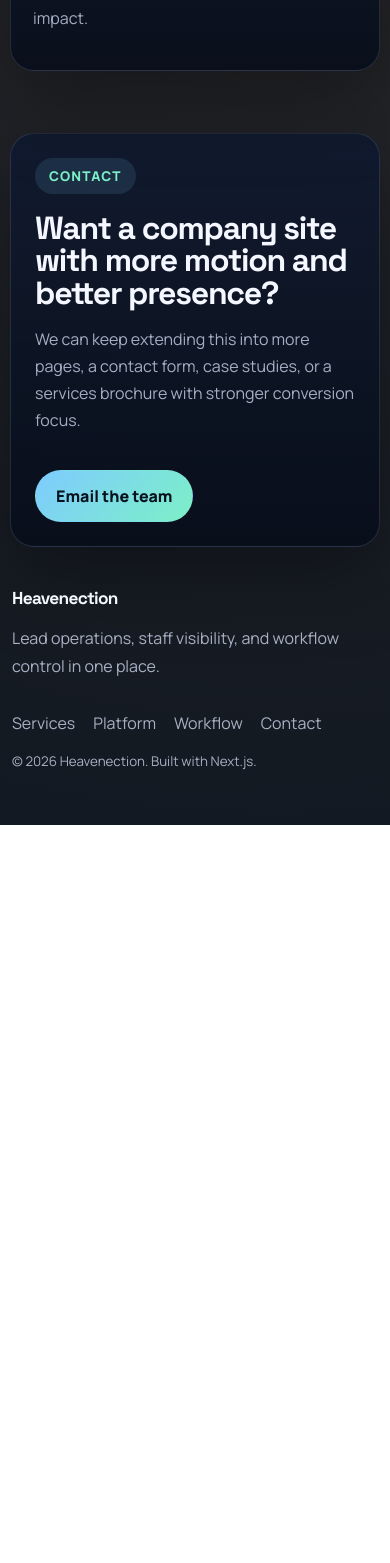
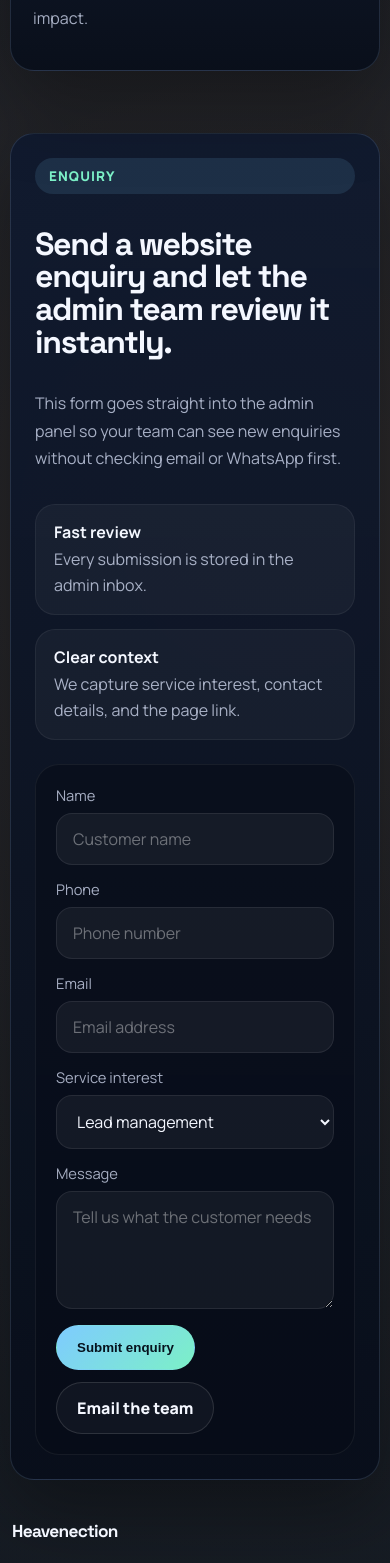
Before and after one commit to blesson7777/Heavenection-Web, a Next.js app: page / in a window 390 px wide. Shown: the part 6480-8043 px from the top of the page. Before the commit the page ends 7305 px from the top, so only its background shows below. Built offline with nearby package versions, Linux system fonts and the light colour scheme.

Commit message:
Add website enquiry form

```diff
--- /dev/null
+++ b/app/api/enquiry/route.js
@@ -0,0 +1,34 @@
+import { NextResponse } from "next/server";
+
+export async function POST(request) {
+  const backendBase = process.env.BACKEND_API_URL || process.env.NEXT_PUBLIC_BACKEND_API_URL;
+  if (!backendBase) {
+    return NextResponse.json(
+      { error: "Backend API URL is not configured." },
+      { status: 500 },
+    );
+  }
+
+  let payload = {};
+  try {
+    payload = await request.json();
+  } catch {
+    return NextResponse.json({ error: "Invalid enquiry payload." }, { status: 400 });
+  }
+
+  const response = await fetch(`${backendBase.replace(/\/$/, "")}/api/website-enquiries/`, {
+    method: "POST",
+    headers: {
+      "Content-Type": "application/json",
+    },
+    body: JSON.stringify(payload),
+    cache: "no-store",
+  });
+
+  const contentType = response.headers.get("content-type") || "";
+  const body = contentType.includes("application/json")
+    ? await response.json().catch(() => ({}))
+    : { detail: await response.text() };
+
+  return NextResponse.json(body, { status: response.status });
+}
--- a/app/globals.css
+++ b/app/globals.css
@@ -623,13 +623,122 @@ a {
 }
 
 .contact-card {
-  display: flex;
-  align-items: center;
-  justify-content: space-between;
-  gap: 20px;
+  display: grid;
+  grid-template-columns: minmax(0, 1fr) minmax(320px, 1.05fr);
+  gap: 24px;
   margin: 48px 0 30px;
   padding: 28px;
   border-radius: 28px;
+}
+
+.contact-copy {
+  display: grid;
+  align-content: start;
+  gap: 16px;
+}
+
+.contact-points {
+  display: grid;
+  gap: 14px;
+}
+
+.contact-points div {
+  padding: 16px 18px;
+  border-radius: 20px;
+  background: rgba(255, 255, 255, 0.04);
+  border: 1px solid rgba(255, 255, 255, 0.06);
+}
+
+.contact-points strong {
+  display: block;
+  margin-bottom: 4px;
+  color: var(--text);
+}
+
+.contact-points span {
+  color: var(--muted);
+  line-height: 1.6;
+}
+
+.contact-form {
+  display: grid;
+  gap: 16px;
+  padding: 20px;
+  border-radius: 24px;
+  background: rgba(8, 12, 24, 0.6);
+  border: 1px solid rgba(255, 255, 255, 0.06);
+}
+
+.contact-grid {
+  display: grid;
+  grid-template-columns: repeat(2, minmax(0, 1fr));
+  gap: 14px;
+}
+
+.contact-form label {
+  display: grid;
+  gap: 8px;
+}
+
+.contact-form span {
+  font-size: 0.92rem;
+  color: var(--muted);
+}
+
+.contact-form input,
+.contact-form select,
+.contact-form textarea {
+  width: 100%;
+  border: 1px solid rgba(255, 255, 255, 0.08);
+  border-radius: 16px;
+  background: rgba(255, 255, 255, 0.05);
+  color: var(--text);
+  padding: 14px 16px;
+  font: inherit;
+  outline: none;
+  transition: border-color 0.2s ease, transform 0.2s ease, box-shadow 0.2s ease;
+}
+
+.contact-form input::placeholder,
+.contact-form textarea::placeholder {
+  color: rgba(255, 255, 255, 0.38);
+}
+
+.contact-form input:focus,
+.contact-form select:focus,
+.contact-form textarea:focus {
+  border-color: rgba(126, 203, 255, 0.55);
+  box-shadow: 0 0 0 4px rgba(126, 203, 255, 0.12);
+}
+
+.contact-message {
+  grid-column: 1 / -1;
+}
+
+.contact-actions {
+  display: flex;
+  flex-wrap: wrap;
+  gap: 12px;
+}
+
+.contact-success,
+.contact-error {
+  margin: 0;
+  padding: 12px 14px;
+  border-radius: 14px;
+  font-weight: 600;
+}
+
+.contact-success {
+  background: rgba(58, 197, 139, 0.12);
+  color: #9ef0c9;
+  border: 1px solid rgba(58, 197, 139, 0.22);
+}
+
+.contact-error {
+  background: rgba(255, 115, 115, 0.12);
+  color: #ffbbbb;
+  border: 1px solid rgba(255, 115, 115, 0.22);
 }
 
 .footer {
@@ -674,8 +783,7 @@ a {
   }
 
   .contact-card {
-    align-items: flex-start;
-    flex-direction: column;
+    grid-template-columns: 1fr;
   }
 }
 
@@ -746,4 +854,8 @@ a {
     padding: 24px;
     border-radius: 24px;
   }
+
+  .contact-grid {
+    grid-template-columns: 1fr;
+  }
 }
--- a/app/page.jsx
+++ b/app/page.jsx
@@ -90,6 +90,16 @@ const fadeUp = {
 
 export default function HomePage() {
   const [menuOpen, setMenuOpen] = useState(false);
+  const [isSubmitting, setIsSubmitting] = useState(false);
+  const [enquiryStatus, setEnquiryStatus] = useState("");
+  const [enquiryError, setEnquiryError] = useState("");
+  const [formData, setFormData] = useState({
+    name: "",
+    phone: "",
+    email: "",
+    service_interest: "Lead management",
+    message: "",
+  });
 
   const navLinks = useMemo(
     () => [
@@ -100,6 +110,47 @@ export default function HomePage() {
     ],
     [],
   );
+
+  const handleEnquiryChange = (event) => {
+    const { name, value } = event.target;
+    setFormData((current) => ({ ...current, [name]: value }));
+  };
+
+  const handleEnquirySubmit = async (event) => {
+    event.preventDefault();
+    setIsSubmitting(true);
+    setEnquiryStatus("");
+    setEnquiryError("");
+
+    try {
+      const response = await fetch("/api/enquiry", {
+        method: "POST",
+        headers: { "Content-Type": "application/json" },
+        body: JSON.stringify({
+          ...formData,
+          page_url: typeof window !== "undefined" ? window.location.href : "",
+        }),
+      });
+
+      const payload = await response.json().catch(() => ({}));
+      if (!response.ok) {
+        throw new Error(payload?.error || "Unable to submit your enquiry right now.");
+      }
+
+      setEnquiryStatus("Thanks. Your enquiry has been sent to our admin team.");
+      setFormData({
+        name: "",
+        phone: "",
+        email: "",
+        service_interest: "Lead management",
+        message: "",
+      });
+    } catch (error) {
+      setEnquiryError(error.message || "Unable to submit your enquiry right now.");
+    } finally {
+      setIsSubmitting(false);
+    }
+  };
 
   return (
     <div className="page-shell">
@@ -414,17 +465,94 @@ export default function HomePage() {
           viewport={{ once: true, amount: 0.2 }}
           variants={fadeUp}
         >
-          <div>
-            <span className="eyebrow">Contact</span>
-            <h2>Want a company site with more motion and better presence?</h2>
+          <div className="contact-copy">
+            <span className="eyebrow">Enquiry</span>
+            <h2>Send a website enquiry and let the admin team review it instantly.</h2>
             <p>
-              We can keep extending this into more pages, a contact form, case
-              studies, or a services brochure with stronger conversion focus.
+              This form goes straight into the admin panel so your team can see
+              new enquiries without checking email or WhatsApp first.
             </p>
+
+            <div className="contact-points">
+              <div>
+                <strong>Fast review</strong>
+                <span>Every submission is stored in the admin inbox.</span>
+              </div>
+              <div>
+                <strong>Clear context</strong>
+                <span>We capture service interest, contact details, and the page link.</span>
+              </div>
+            </div>
           </div>
-          <a className="button button-primary" href="mailto:hello@heavenection.com">
-            Email the team
-          </a>
+
+          <form className="contact-form" onSubmit={handleEnquirySubmit}>
+            <div className="contact-grid">
+              <label>
+                <span>Name</span>
+                <input
+                  type="text"
+                  name="name"
+                  value={formData.name}
+                  onChange={handleEnquiryChange}
+                  placeholder="Customer name"
+                  required
+                />
+              </label>
+              <label>
+                <span>Phone</span>
+                <input
+                  type="tel"
+                  name="phone"
+                  value={formData.phone}
+                  onChange={handleEnquiryChange}
+                  placeholder="Phone number"
+                />
+              </label>
+              <label>
+                <span>Email</span>
+                <input
+                  type="email"
+                  name="email"
+                  value={formData.email}
+                  onChange={handleEnquiryChange}
+                  placeholder="Email address"
+                />
+              </label>
+              <label>
+                <span>Service interest</span>
+                <select name="service_interest" value={formData.service_interest} onChange={handleEnquiryChange}>
+                  {services.map((service) => (
+                    <option key={service.title} value={service.title}>
+                      {service.title}
+                    </option>
+                  ))}
+                </select>
+              </label>
+              <label className="contact-message">
+                <span>Message</span>
+                <textarea
+                  name="message"
+                  value={formData.message}
+                  onChange={handleEnquiryChange}
+                  placeholder="Tell us what the customer needs"
+                  rows={4}
+                  required
+                />
+              </label>
+            </div>
+
+            {enquiryStatus ? <p className="contact-success">{enquiryStatus}</p> : null}
+            {enquiryError ? <p className="contact-error">{enquiryError}</p> : null}
+
+            <div className="contact-actions">
+              <button type="submit" className="button button-primary" disabled={isSubmitting}>
+                {isSubmitting ? "Sending..." : "Submit enquiry"}
+              </button>
+              <a className="button button-secondary" href="mailto:hello@heavenection.com">
+                Email the team
+              </a>
+            </div>
+          </form>
         </motion.section>
       </main>
 
```
Also changed, not shown: 1 other file (tests, documents, lock files or other folders).
